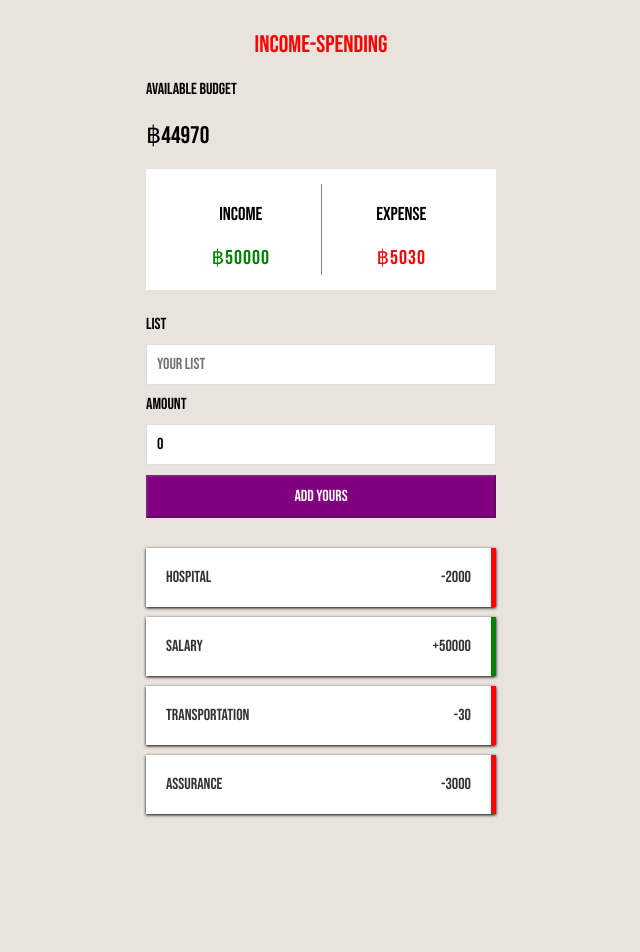
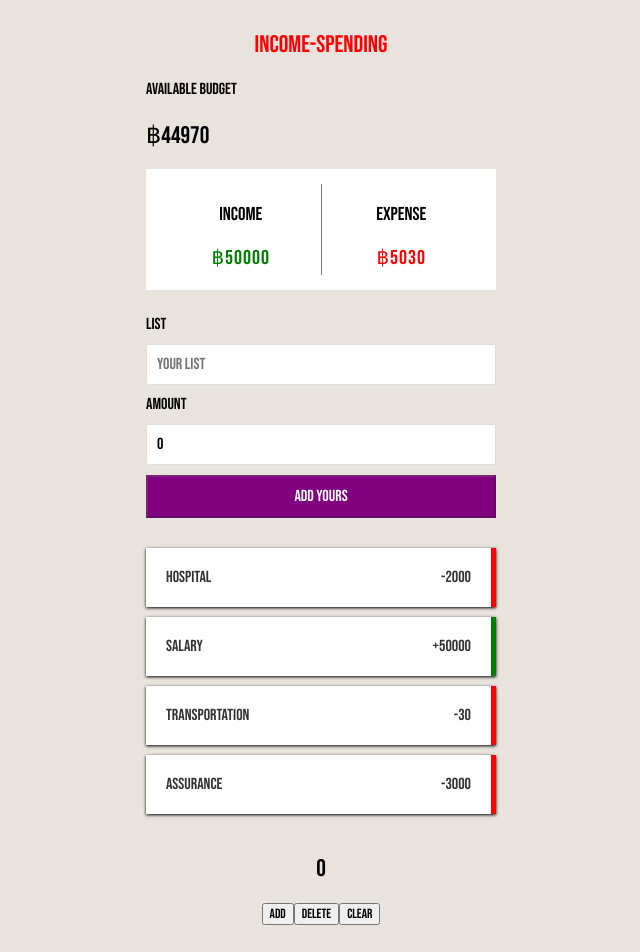
Before and after one commit to Yothin-H/react_basic, a React (Create React App) app in the folder react-basic/: page / in a window 1280 px wide. Shown: the top 952 px of the page, without its empty margins (319-959 px from the left). Before the commit the page ends 854 px from the top, so only its background shows below. Built offline with nearby package versions, Linux system fonts and the light colour scheme.

Commit message:
state reducer I

```diff
--- a/react-basic/src/App.js
+++ b/react-basic/src/App.js
@@ -2,7 +2,7 @@
 import Transaction from './components/Transaction';
 import FormComponent from './components/FormComponent';
 import { v4 as uuidv4 } from 'uuid';
-import { useState, useEffect } from 'react';
+import { useState, useEffect, useReducer } from 'react';
 import DataContext from './data/DataContext';
 import ReportComponent from './components/ReportComponent';
 
@@ -46,21 +46,46 @@
     setReportExpense(expense)
   },[items,reportIncome,reportExpense])
 
+
+
+  //reducer state
+  const [count, setCount] = useState(0)
+  const reducer = (state,action) => {
+    switch(action.type){
+      case 'ADD' :
+        return state+action.payload
+      case 'SUB' :
+        return state-action.payload
+      case 'CLEAR' :
+        return 0
+    }
+  }
+
+  const [result,dispatch]=useReducer(reducer,count)
+
   return (
     <DataContext.Provider value={
       {
         income : reportIncome,
         expense : reportExpense
       }
-    }>
+      }>
       <section className='container'>
         <Title/>
         <ReportComponent/>
         {/* <Description/> */}
         <FormComponent onAddItem={onAddNewItem}/>
         <Transaction items={items}/>
-    </section>
+        <div align='center'>
+          <h1>{result}</h1>
+          <button onClick={()=>dispatch({type:'ADD',payload:10})}>Add</button>
+          <button onClick={()=>dispatch({type:'SUB',payload:5})}>Delete</button>
+          <button onClick={()=>dispatch({type:'CLEAR'})}>Clear</button>
+        </div>
+      </section>
     </DataContext.Provider>
+
+
   );
 }
 
```
